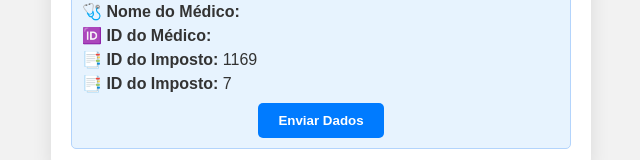
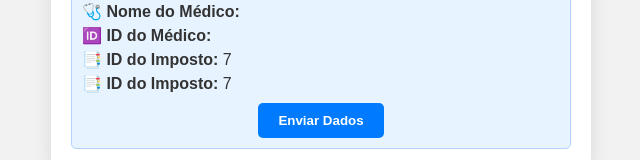
Before and after one commit to m17facanha/imposto, a plain HTML site: page index.html in a window 1280 px wide. Both pictures are taken after a click on the button "Gerar Embed". Shown: the part 679-839 px from the top of the page, 319-959 px from the left. Drawn offline with Linux system fonts and the light colour scheme.

Commit message:
Update index.html

```diff
--- a/index.html
+++ b/index.html
@@ -116,7 +116,7 @@
             <div class="data-entry"><strong>⚠️ Imposto Calculado (40%):</strong> R$ <span id="displayTaxAmount"></span></div>
             <div class="data-entry"><strong>🩺 Nome do Médico:</strong> <span id="displayDoctorName"></span></div>
             <div class="data-entry"><strong>🆔 ID do Médico:</strong> <span id="displayDoctorId"></span></div>
-            <div class="data-entry"><strong>📑 ID do Imposto:</strong> 1169</div>
+            <div class="data-entry"><strong>📑 ID do Imposto:</strong> 7</div>
             <div class="data-entry"><strong>📑 ID do Imposto:</strong> 7</div>
             <button id="sendWebhook" style="margin-top: 10px;">Enviar Dados</button>
         </div>
```
